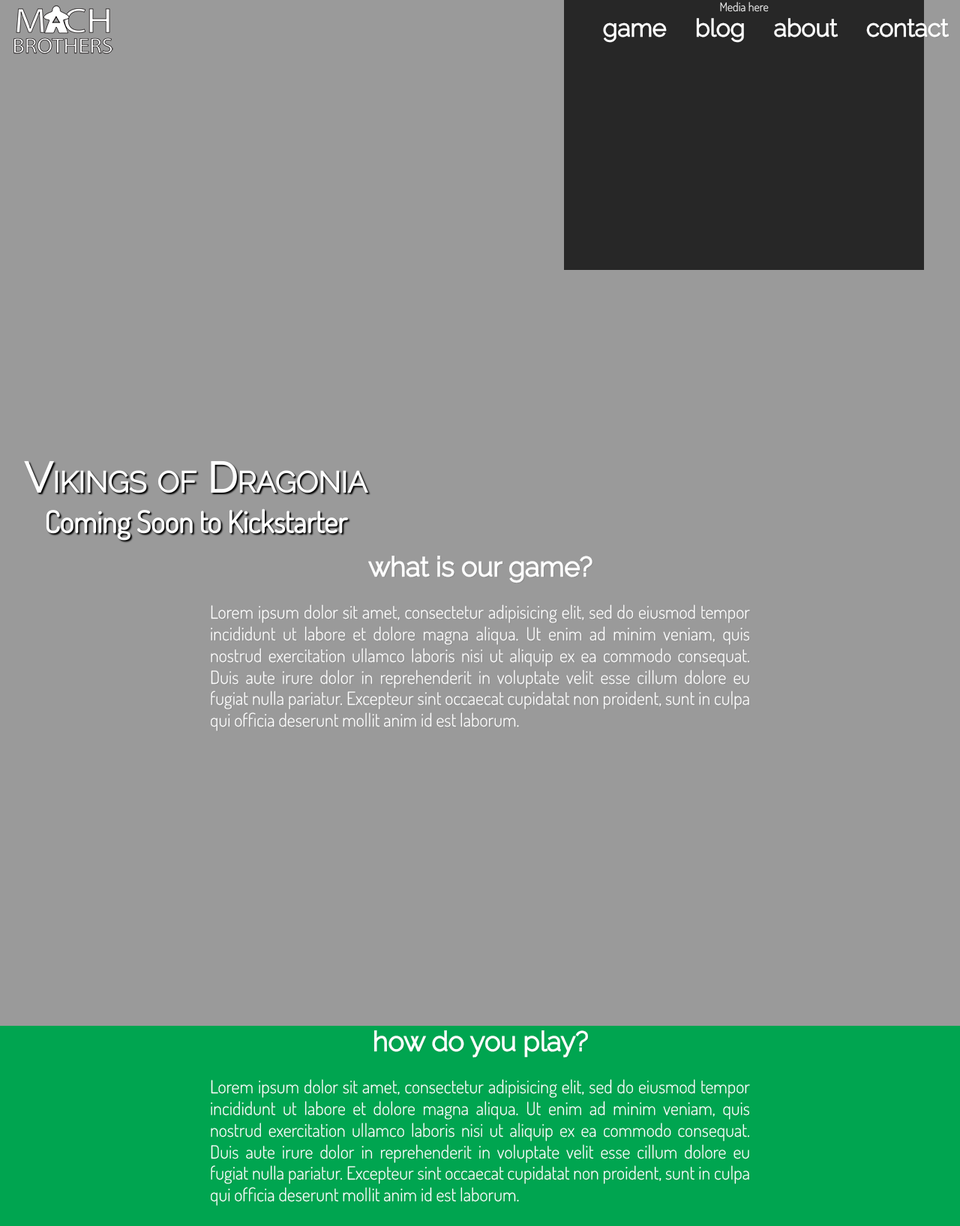
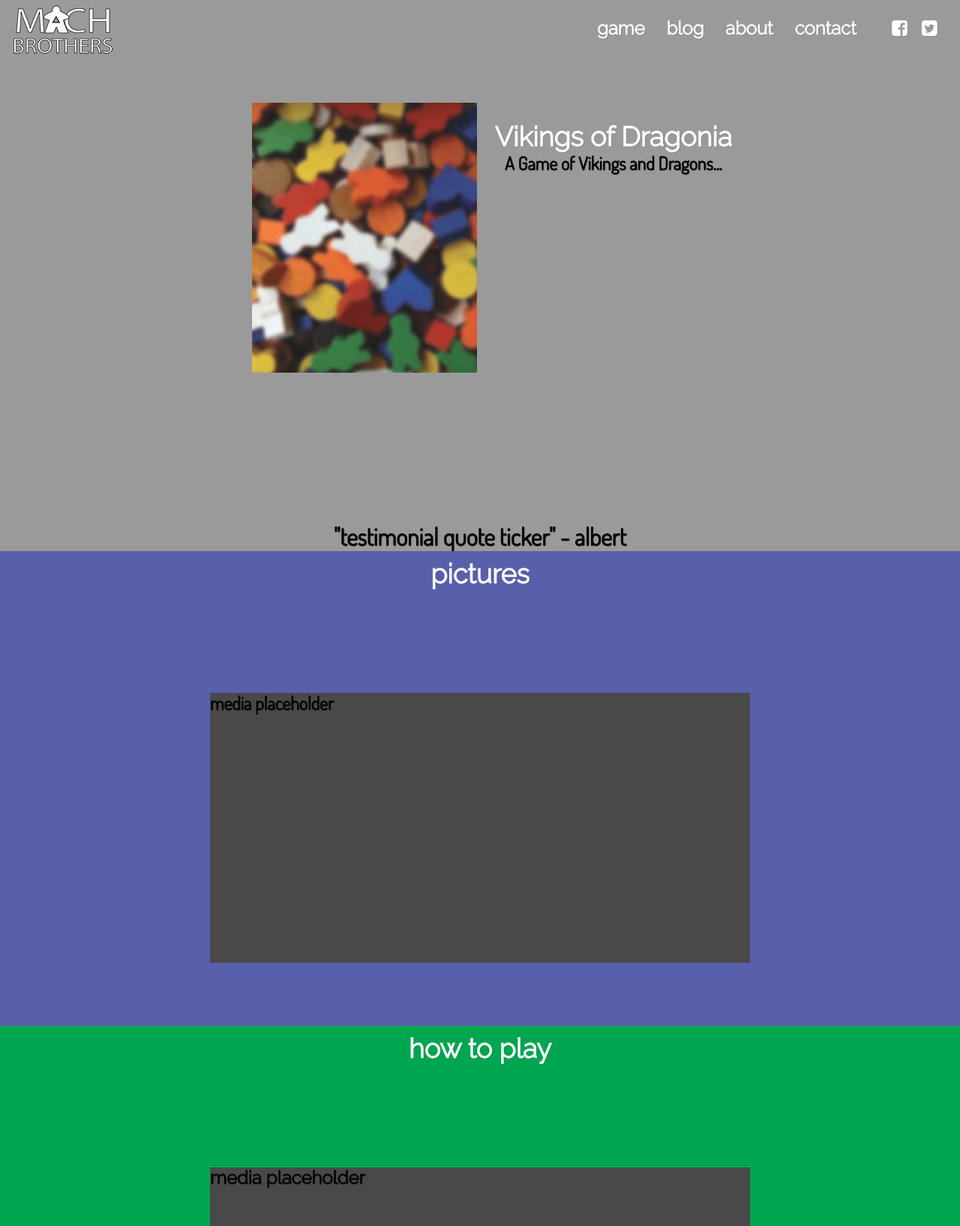
Before and after one commit to dlogsr/com.machbrothers, a plain HTML site: page game.html in a window 1280 px wide. Shown: the top 1635 px of the page at 75% size. Drawn offline with Linux system fonts and the light colour scheme.

Commit message:
added game page; fixed formatting; changed JS for mbLogo to scrollto top then jump to index; contact link scrolls

```diff
--- a/game.html
+++ b/game.html
@@ -7,8 +7,10 @@
 <meta name="viewport" content="width=device-width, initial-scale=1.0, maximum-scale=1.0">
 <link href='http://fonts.googleapis.com/css?family=Raleway:300' rel='stylesheet' type='text/css'>
 <link href='http://fonts.googleapis.com/css?family=Dosis:300' rel='stylesheet' type='text/css'>
+
 <link rel="stylesheet" type="text/css" href="css-reset.css" />
 <link rel="stylesheet" type="text/css" href="style.css" />
+<link rel="stylesheet" type="text/css" href="fontello.css" />
 </head>
 <body>
 	<section class="menuBar mbTranslucent">
@@ -20,50 +22,60 @@
 		</header>
 		<header class="mbBacking">
 		</header>
-			<nav class="mbLinks">
-				<ul>
-					<li id="game" class="mbLinkButton" ><a href="index.html">game</a></li>
-					<li id="blog" class="mbLinkButton" ><a href="/blog/">blog</a></li>
-					<li id="about" class="mbLinkButton" ><a href="about.html">about</a></li>
-					<li id="contact" class="mbLinkButton" ><a href="contact.html">contact</a></li>
-				</ul>
-			</nav>
-		</section>
-		<section class="pageSplash psPrimary" data-stellar-background-ratio=".25">
+		<nav class="mbLinks">
+			<ul class="textLinks">
+				<li id="game" class="mbTranslucent mbLinkButton" ><a href="game.html">game</a></li>
+				<li id="blog" class="mbTranslucent mbLinkButton" ><a href="/blog/">blog</a></li>
+				<li id="about" class="mbTranslucent mbLinkButton" ><a href="about.html">about</a></li>
+				<li id="contact" class="mbTranslucent mbLinkButton" ><a href="contact.html">contact</a></li>
+				<li id="icons">
+					<ul class="iconLinks">
+						<li id="fb" class="mbTranslucent mbLinkButton" ><a href=""><i class="icon-facebook-squared"></i></a></li>
+						<li id="twtr" class="mbTranslucent mbLinkButton" ><a href=""><i class="icon-twitter-squared"></i></a></li>
+					</ul>
+				</li>
+			</ul>
+		</nav>
+	</section>
+	<section class="pageSplash psPrimary" >
+		<article class="gameSplash menuBarTrigger">
+			<div class="gameSplashContainer">
+				<div class="gameSplashDetail">
+					<h2>Vikings of Dragonia</h2>
+					<h3>A Game of Vikings and Dragons...</h3>
+				</div>
+				<div class="gameSplashMedia">
+				</div>
+				<div class="gameSplashClear">
+				</div>
+			</div>
+		</article>
+		<aside class="gameSplashQuotes">
+			<h3>"testimonial quote ticker" - albert</h3>
+		</aside>
+	</section>
+	<section class="pageContent gameCards">
+		<article class="gamePicturesCard cardA menuColorTrigger">
 			<header>
-				<h2 class="pageSplashHeadline">
-					Vikings of Dragonia
-				</h2>
-				<h3 class="pageSplashCaption">
-					Coming Soon to Kickstarter
-				</h3>
+				<h2>pictures</h2>
 			</header>
-			<div class="pageSplashMedia">
-				Media here
+			<div class="pictureSlider">
+				<h3>media placeholder</h3>
 			</div>
-			<!-- <div class="pageSplashMonkeys" data-stellar-ratio=".45">
-			</div> -->
+		</article>
+		<article class="gamePlayCard cardB menuColorTrigger">
+			<header>
+				<h2>how to play</h2>
+			</header>
+			<div class="gameplayMovie">
+				<h2>media placeholder</h2>
+			</div>
+		</article>
 	</section>
-	<section class="pageContent">
-		<article class="cardA">
-			<header>
-				<h2>what is our game?</h2>
-			</header>
-			<aside>
-				Lorem ipsum dolor sit amet, consectetur adipisicing elit, sed do eiusmod tempor incididunt ut labore et dolore magna aliqua. Ut enim ad minim veniam, quis nostrud exercitation ullamco laboris nisi ut aliquip ex ea commodo consequat. Duis aute irure dolor in reprehenderit in voluptate velit esse cillum dolore eu fugiat nulla pariatur. Excepteur sint occaecat cupidatat non proident, sunt in culpa qui officia deserunt mollit anim id est laborum.
-			</aside>
-		</article>
-		<article class="cardB">
-			<header>
-				<h2>how do you play?</h2>
-			</header>
-			<aside>
-				Lorem ipsum dolor sit amet, consectetur adipisicing elit, sed do eiusmod tempor incididunt ut labore et dolore magna aliqua. Ut enim ad minim veniam, quis nostrud exercitation ullamco laboris nisi ut aliquip ex ea commodo consequat. Duis aute irure dolor in reprehenderit in voluptate velit esse cillum dolore eu fugiat nulla pariatur. Excepteur sint occaecat cupidatat non proident, sunt in culpa qui officia deserunt mollit anim id est laborum.
-			</aside>
-		</article>
+	<section class="pageContent contactCard menuColorTrigger">
 		<article class="signUpCard cardC">
 			<header>
-				<h2>sign up for updates</h2>
+				<h2>contact</h2>
 			</header>
 			<aside>
 				Lorem ipsum dolor sit amet, consectetur adipisicing elit, sed do eiusmod tempor incididunt ut labore et dolore magna aliqua. Ut enim ad minim veniam, quis nostrud exercitation ullamco laboris nisi ut aliquip ex ea commodo consequat.
@@ -71,16 +83,21 @@
 			<aside class="newsletter">
                 <form class="signupForm">
                     <fieldset>
-                        <label for="email">e-mail: </label><input type="email" id="email" name="email" size=40>
-                        <input id="submitDiv" type="submit" name="Submit" value="sign up" id="submit">
+                        <input placeholder="name" type="text" id="name" name="name" size=20 />
+                        <input placeholder="e-mail" type="email" id="email" name="email" size=20 />
+                        <textarea placeholder="message" type="text" id="message" name="message" size=80></textarea>
+                        <input id="submitDiv" type="submit" name="Submit" value="send" id="submit">
                     </fieldset>
                 </form>
 			</aside>
+			<footer class="psSecondary"></footer>
 		</article>
 	</section>
+	©2014 MACH BROTHERS
 
-	<footer class="siteFooter">
-	</footer>
+<!-- 	<footer class="siteFooter">
+	©2014 MACH BROTHERS
+	</footer> -->
 
 </body>
 <!-- <script src="http://ajax.googleapis.com/ajax/libs/jquery/1.10.2/jquery.min.js"></script> -->
--- a/index.html
+++ b/index.html
@@ -9,7 +9,7 @@
 <link href='http://fonts.googleapis.com/css?family=Dosis:300' rel='stylesheet' type='text/css'>
 
 <link rel="stylesheet" type="text/css" href="css-reset.css" />
-<link rel="stylesheet" type="text/css" href="style.min.css" />
+<link rel="stylesheet" type="text/css" href="style.css" />
 <link rel="stylesheet" type="text/css" href="fontello.css" />
 </head>
 <body>
@@ -24,10 +24,10 @@
 		</header>
 		<nav class="mbLinks">
 			<ul class="textLinks">
-				<li id="game" class="mbTranslucent mbLinkButton" ><a href="index.html">game</a></li>
+				<li id="game" class="mbTranslucent mbLinkButton" ><a href="game.html">game</a></li>
 				<li id="blog" class="mbTranslucent mbLinkButton" ><a href="/blog/">blog</a></li>
 				<li id="about" class="mbTranslucent mbLinkButton" ><a href="about.html">about</a></li>
-				<li id="contact" class="mbTranslucent mbLinkButton" ><a href="contact.html">contact</a></li>
+				<li id="contact" class="mbTranslucent mbLinkButton" ><a href="#">contact</a></li>
 				<li id="icons">
 					<ul class="iconLinks">
 						<li id="fb" class="mbTranslucent mbLinkButton" ><a href=""><i class="icon-facebook-squared"></i></a></li>
--- a/script.js
+++ b/script.js
@@ -6,12 +6,15 @@ $mbTranslucent = $('.mbTranslucent');
 $mbNavicon = $('.mbNavicon');
 $mbHeader = $('.mbHeader');
 $mbLinkButton = $('.mbLinkButton');
+$mbContactLink = $('#contact');
 $menuBarTrigger = $('.menuBarTrigger');
+$menuColorTrigger = $('.menuColorTrigger');
 $pageContent = $('.pageContent');
 $pageSplashButton = $('.pageSplashButton');
 $pageSplashMonkeys = $('.pageSplashMonkeys');
 $pageSplashDragon = $('.pageSplashDragon');
 $pageSplashGameLogo = $('.pageSplashGameLogo');
+$contactCard = $('.contactCard');
 
 var clickedLink;
 
@@ -27,10 +30,10 @@ var isMobile = {
     }
 };
 
-function scrollAndStop(marker){
+function scrollAndStop(marker,offset){
 	var scrollOffset;
 	console.log(marker);
-	scrollOffset = $(marker).offset().top - $mbHeader.height();
+	scrollOffset = $(marker).offset().top - offset;
 	$('html,body').stop().animate({scrollTop : scrollOffset},400);
 }
 
@@ -62,16 +65,29 @@ $(document).ready(function(){
 
 	$mbLogo.click(function(e){
 		e.preventDefault();
-		var currentPage = (location.pathname.split('/').slice(-1)[0]);
-		console.log(currentPage);
-		if(currentPage == "index.html" || currentPage == ""){
-			if(!window.matchMedia("(min-width: 680px)").matches)	$mbLinks.slideUp();
-				scrollAndStop('body');
+		if(document.body.scrollTop < 10){
+			console.log('top');
+			var currentPage = (location.pathname.split('/').slice(-1)[0]);
+			console.log(currentPage);
+			if(!(currentPage == "index.html" || currentPage == "")){
+				window.location = "./";
+			}
 		}
 		else{
-			window.location = "./";
+			if(!window.matchMedia("(min-width: 680px)").matches)	$mbLinks.slideUp();
+				scrollAndStop('body',$mbHeader.height());
 		}
+	});
 
+	$mbContactLink.click(function(e){
+		e.preventDefault();
+		var offset;
+		if(!window.matchMedia("(min-width: 680px)").matches){
+			offset = 42;
+			$mbLinks.slideUp();
+		}
+		else offset = 75;
+		scrollAndStop($contactCard,offset);
 	});
 
 	// ******* REMOVED ELEMENT FROM HTML
@@ -95,11 +111,11 @@ $(document).ready(function(){
 
 $(window).resize(function(){
 	adjustContentSpacing('.psPrimary',0);
-	adjustContentSpacing('article',0);
+	adjustContentSpacing('article',150);
 	if(window.matchMedia("(min-width: 680px)").matches) $(window).stellar();
 });
 
-function swapMenuStyle(direction){
+function swapMenuTranslucent(direction){
 	if(window.matchMedia("(min-width:680px)").matches)
 	{
 		if(direction == 'down'){
@@ -114,10 +130,17 @@ function swapMenuStyle(direction){
 }
 
 $menuBarTrigger.waypoint(function(direction){
-	swapMenuStyle(direction);
+	swapMenuTranslucent(direction);
 },{
 	offset:-200
 });
+
+$menuColorTrigger.waypoint(function(direction){
+
+},{
+	offset:-200
+});
+
 
 
 
--- a/style.scss
+++ b/style.scss
@@ -51,6 +51,14 @@ $font_secondary: 'Raleway';
 	filter: progid:DXImageTransform.Microsoft.gradient( startColorstr='$start', endColorstr='$end',GradientType=0 ); /* IE6-9 */
 }
 
+@mixin vertical-align {
+	position: relative;
+	top: 50%;
+	-webkit-transform: translateY(-50%);
+	-ms-transform: translateY(-50%);
+	transform: translateY(-50%);
+}
+
 @font-face {
   font-family: 'kickstarter';
   src: url('BarutaBlack_Trimmed.ttf'); /*TTF*/
@@ -83,6 +91,14 @@ section{
 	display:block;
 	position:relative;
 	text-align:justify;
+}
+
+h2{
+	font-family: $font_secondary;
+}
+
+h3{
+	font-family: $font_primary;
 }
 
 /*navigation and menu items */
@@ -147,7 +163,7 @@ section{
 		/*display:block;*/
 		display:none;
 		right:0;
-		font-size:2em;
+		font-size:1.5em;
 		font-weight:bold;
 		// border-bottom: $bd_2pxblack;
 		z-index:12;
@@ -303,7 +319,6 @@ section{
 	article{
 		padding: 0 1em 1em 1em;
 		font-size:1.5em;
-		background-color:#F3F4F5;
 	}
 
 	header{
@@ -319,25 +334,117 @@ section{
 		margin:auto;
 	}
 
-	article.cardA{
-		background-color:$machgrey1;
+	.cardA{
+		background-color:$machblue1;
 		// @include gradient-bg($machgrey,#8fa8b7,0);
 	}
 
-	article.cardB{
+	.cardB{
 		background-color:$machgreen1;
 		// @include gradient-bg($machblue,#004b96,45);
 	}
 
-	article.cardC{
+	.cardC{
 		// @include gradient-bg(#ff5949,#b73333,0);
 		color:white;
 		background-color:$machgrey2;
 	}
 
+	.cardD{
+		// @include gradient-bg(#ff5949,#b73333,0);
+		color:white;
+		background-color:$machgrey1;
+	}
+
 	aside{
 		padding: 1em 0;
 		color:white;
+	}
+}
+
+/* game page items */
+.gameSplash{
+	position:relative;
+	padding: 1em;
+	font-size:1.5em;
+	height:200px;
+
+	.gameSplashContainer{
+		@include vertical-align;
+		text-align:center;
+	}
+
+	.gameSplashMedia{
+		position:relative;
+		display:inline-block;
+		width:100%;
+		max-width:480px;
+		min-height:200px;
+		margin:auto;
+		background-image: url('meeples_temp.jpg');
+		background-size:cover;
+	}
+
+	.gameSplashDetail{
+		position:relative;
+		display:inline-block;
+		margin:.5em;
+		text-align:center;
+	}
+
+	h2{
+		font-family: $font_secondary;
+		font-size: 1.5em;
+		color:white;
+		display:inline-block;
+		margin:auto;
+	}
+
+	h3{
+		font-family: $font_primary;
+		font-size: 1em;
+		color:black;
+	}
+}
+
+.gameSplashQuotes{
+	position:absolute;
+	bottom:0;
+	width:100%;
+	margin:auto;
+
+	h3{
+		text-align:center;
+		font-size:1.5em;
+	}
+}
+
+.gameCards{
+
+	article{
+		height:480px;
+	}
+
+	.gamePicturesCard{
+		.pictureSlider{
+			@include vertical-align;
+			margin:1em auto;
+			max-width:480px;
+			min-width:240px;
+			height:280px;
+			background-color:$machgrey2;
+		}
+	}
+
+	.gamePlayCard{
+		.gameplayMovie{
+			@include vertical-align;
+			margin:1em auto;
+			max-width:480px;
+			min-width:240px;
+			height:280px;
+			background-color:$machgrey2;
+		}
 	}
 }
 
@@ -507,7 +614,7 @@ input, button, textarea{
 		.mbLinks{
 			display:block;
 			float:right;
-			font-size:2em;
+			font-size:1.5em;
 			border-bottom: none;
 			top:50%;
 			-webkit-transform: translateY(-50%);
@@ -528,11 +635,19 @@ input, button, textarea{
 	}
 
 	.menuBar *, .mbLogo, .mbLinks{
-			background-color:rgba(229,230,231,0) !important;
+		background-color:rgba(229,230,231,0) !important;
 	}
 
 	.mbTranslucent{
-			background-color:rgba(229,230,231,0);
+		background-color:rgba(229,230,231,0);
+	}
+
+	.mbTranslucent.machgreen{
+		background-color:$machgreen1;
+	}
+
+	.mbTranslucent.machblue{
+		background-color:$machblue1;
 	}
 
 	/* splash page */
@@ -645,8 +760,66 @@ input, button, textarea{
 			margin:auto;
 			box-shadow:none;
 		}
+
+		header h2{
+			padding-top:.25em;
+		}
 	}
 
+	/*game page*/
+
+	.gameSplash{
+		max-width:720px;
+		margin:auto;
+
+		.gameSplashMedia{
+			float:right;
+			display:inline;
+			width:calc(50% - 2.5em);
+			max-width:640px;
+			min-height:360px;
+			margin:auto;
+			background-image: url('meeples_temp.jpg');
+			background-size:cover;
+		}
+
+		.gameSplashDetail{
+			float:right;
+			margin:1em;
+			display:inline;
+		}
+
+		.gameSplashClear{
+			clear:both;
+		}
+	}
+
+	.gameSplashQuotes{
+		h3{
+			font-size:2em;
+		}
+	}
+
+	.gameCards{
+
+		.gamePicturesCard{
+			.pictureSlider{
+				max-width:720px;
+				min-width:480px;
+				min-height:360px;
+			}
+		}
+
+		.gamePlayCard{
+			.gameplayMovie{
+				max-width:720px;
+				min-width:480px;
+				min-height:360px;
+			}
+		}
+	}
+
+	/*about page */
 	.machBrosBubbles{
 		.bubblePic{
 			width:150px;
```
Also changed, not shown: about.html (+2 -2 lines), meeples_temp.jpg (added), meeples_temp.png (added), style.css, 1 other file.
